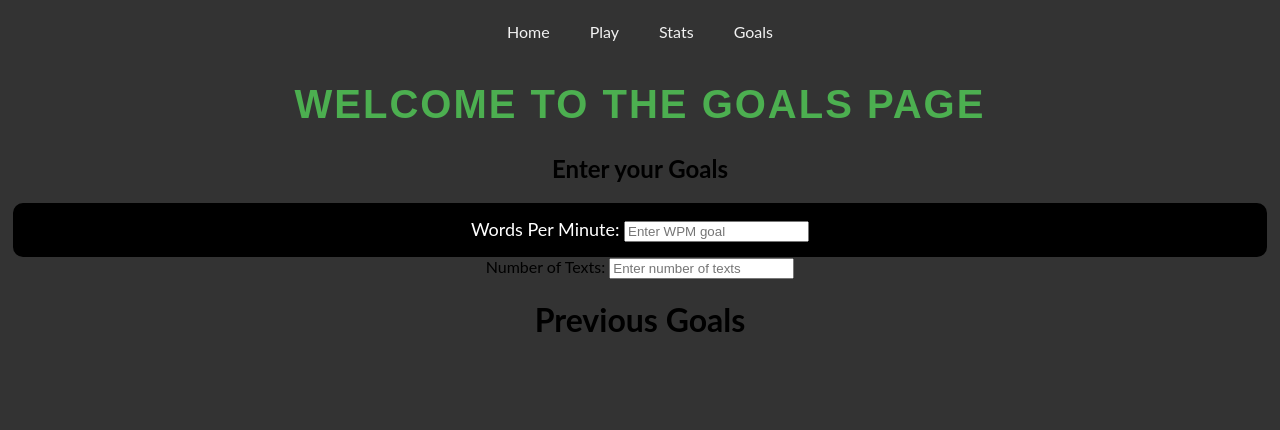
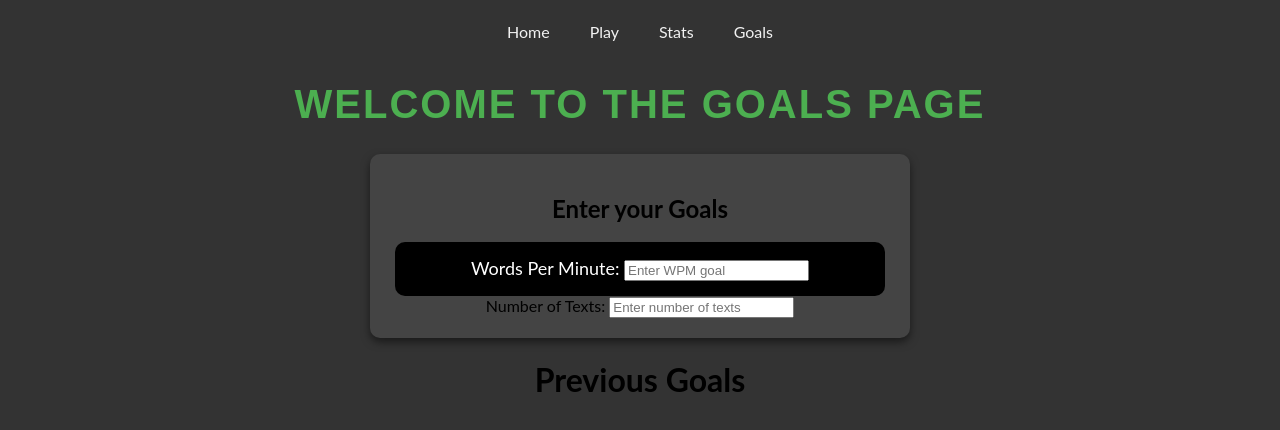
Before and after one commit to Gilbert-Three-Stars/CS-326-Project, a website: page src/client/goals/index.html in a window 1280 px wide. Drawn offline with Linux system fonts and the light colour scheme.

Commit message:
Update styles.css

```diff
--- a/src/client/goals/styles.css
+++ b/src/client/goals/styles.css
@@ -35,6 +35,16 @@ body{
     max-width: 500px;
 }
 
+.goal {
+    background-color: #444;
+    border-radius: 10px;
+    padding: 20px;
+    text-align: center;
+    max-width: 500px;
+    margin: 20px auto;
+    box-shadow: 0 4px 8px rgba(0, 0, 0, 0.5);
+}
+
 .text-container{
     text-align: center;
 }
```
